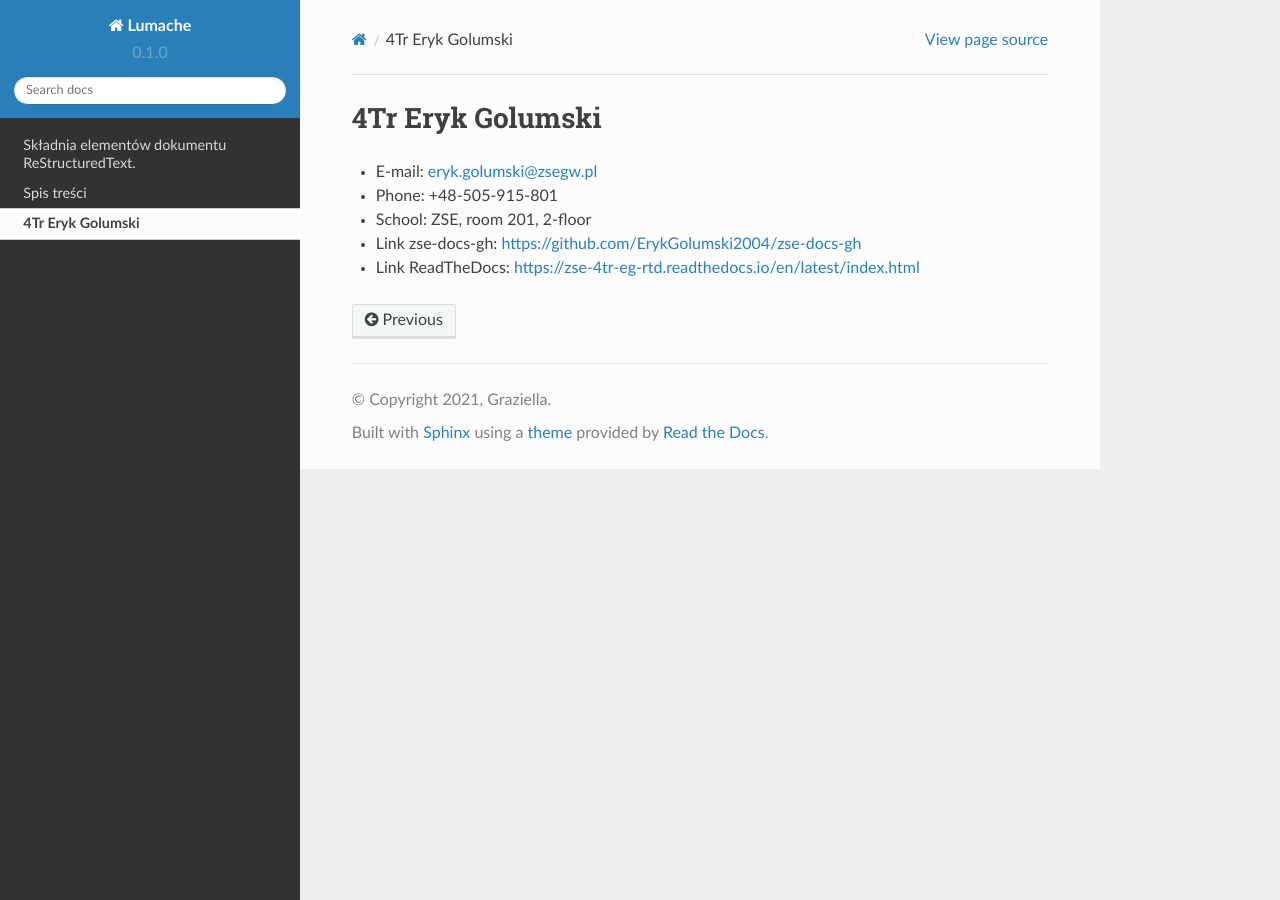
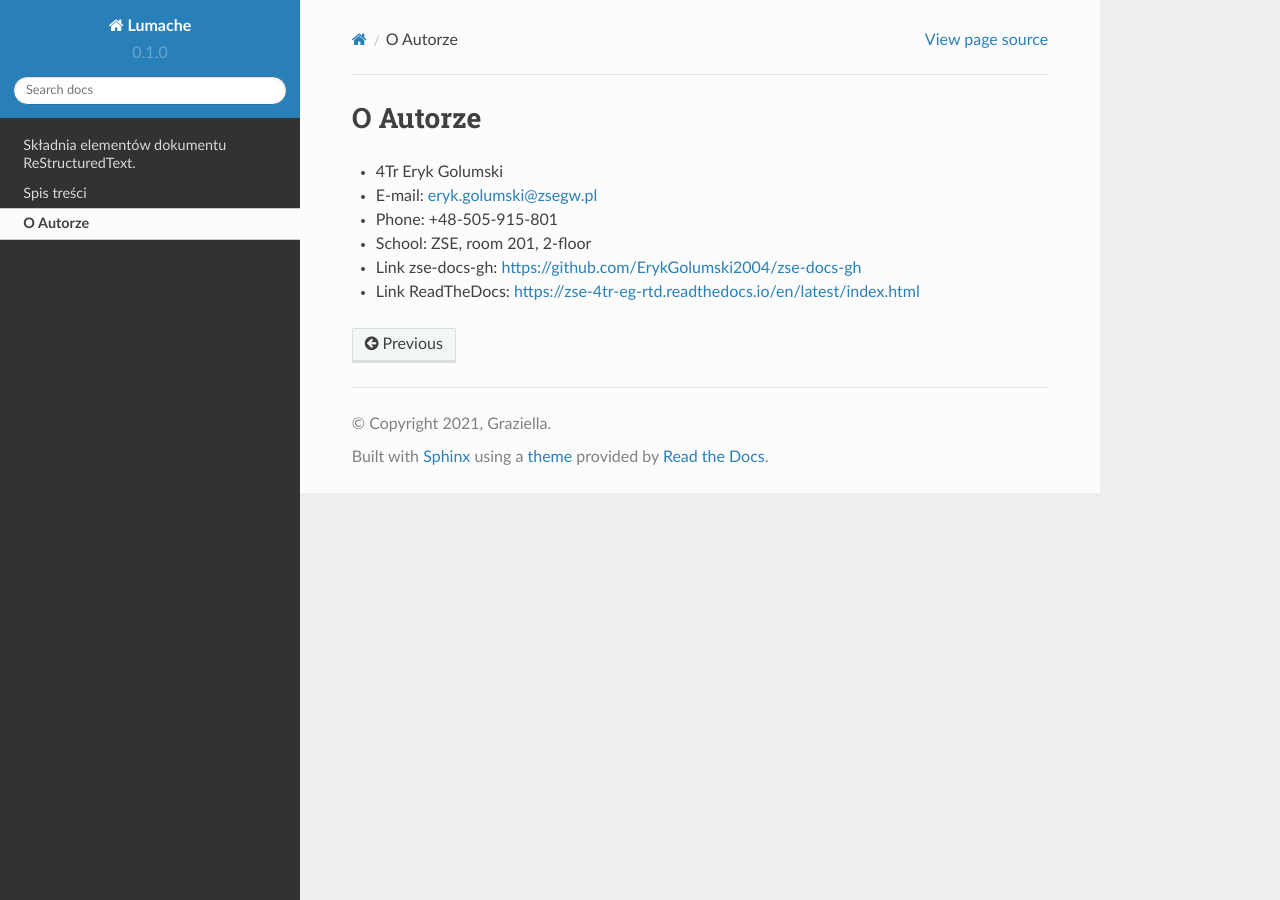
Before and after one commit to ErykGolumski2004/zse-4tr-eg-rtd, a Sphinx documentation site: the page built from docs/source/oautorze.rst, in a window 1280 px wide. Built offline with Sphinx 7.4.7 and the Read the Docs theme 2.0.0, drawn with Linux system fonts in a browser that asks for light colours.

Commit message:
Update oautorze.rst

```diff
--- a/docs/source/oautorze.rst
+++ b/docs/source/oautorze.rst
@@ -1,5 +1,6 @@
-4Tr Eryk Golumski
+O Autorze
 =================
+- 4Tr Eryk Golumski
 - E-mail: eryk.golumski@zsegw.pl
 - Phone: +48-505-915-801
 - School: ZSE, room 201, 2-floor
```
